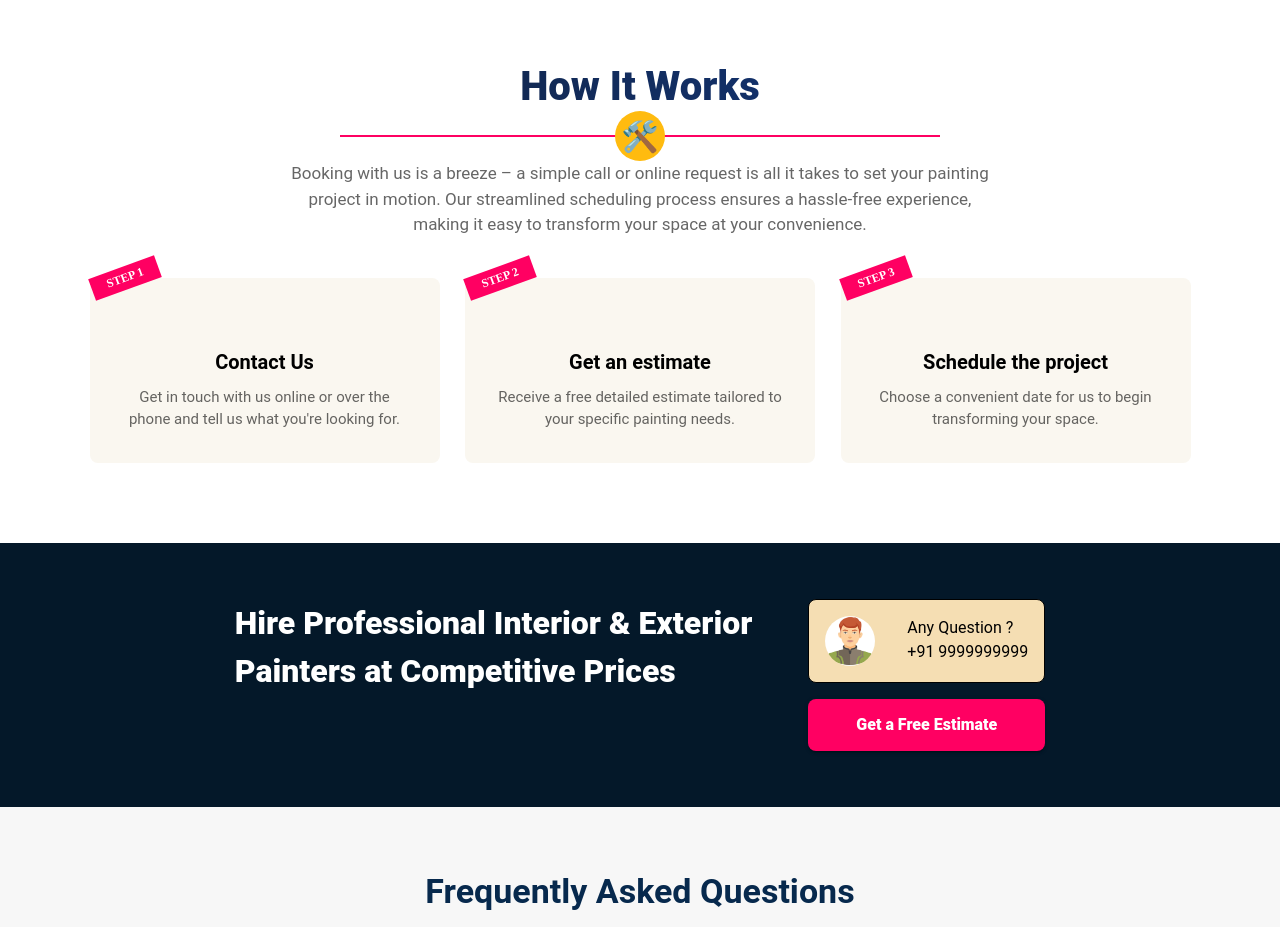
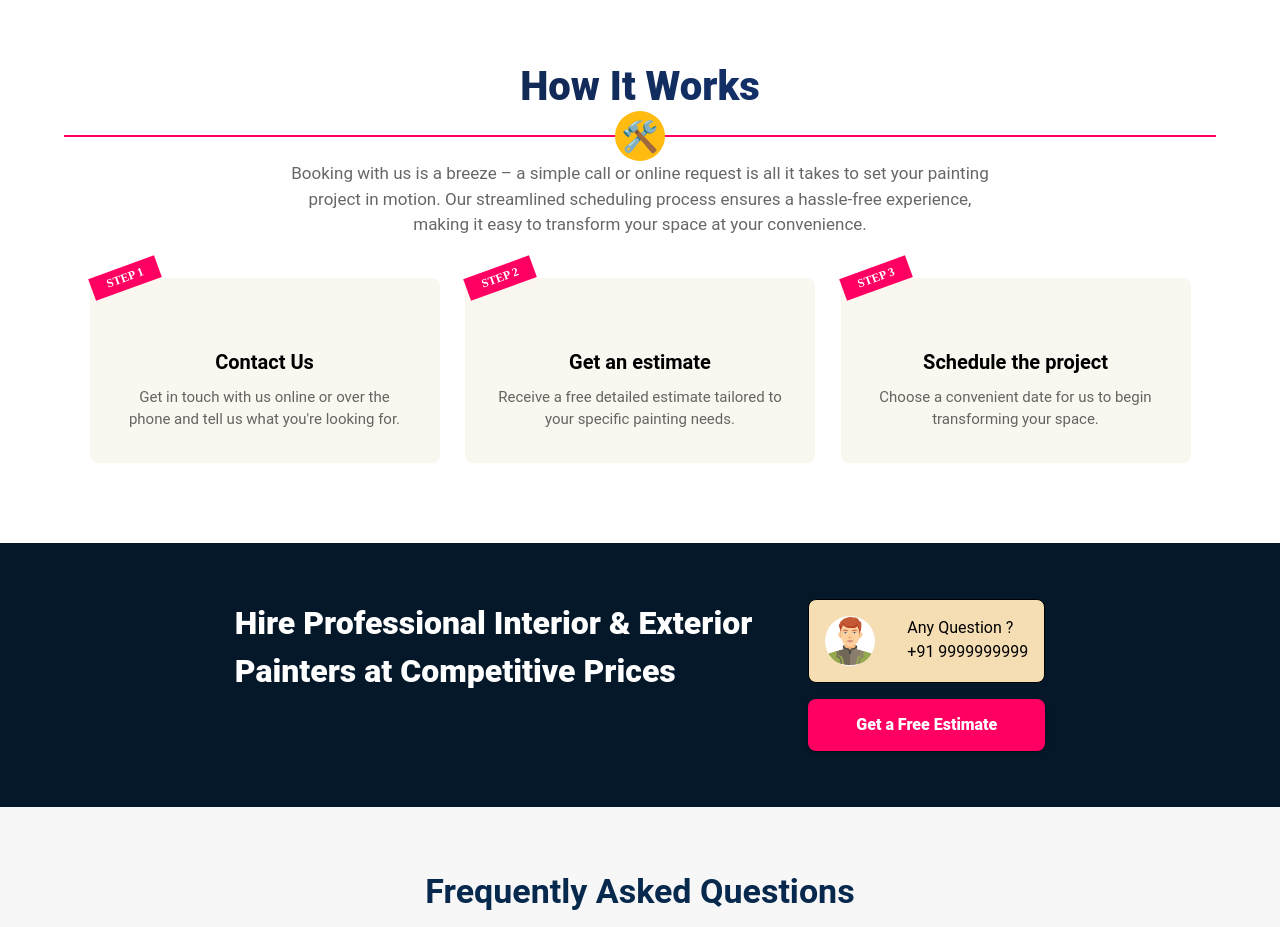
Before and after one commit to rajanalibabaa/Interior-exterior, a React (Vite) app in the folder interiorexterior/: page /about in a window 1280 px wide. Shown: the part 1240-2167 px from the top of the page. Built offline with nearby package versions, Linux system fonts and the light colour scheme; some icons are missing.

Commit message:
pradeep worked files

```diff
--- a/interiorexterior/src/components/Footer.jsx
+++ b/interiorexterior/src/components/Footer.jsx
@@ -40,10 +40,7 @@ export default function Footer() {
     secondary: "#FF7F50",
   };
 
-  const handleNavigate = (path) => {
-    navigate(path);
-    window.scrollTo({ top: 0, behavior: "smooth" });
-  };
+
 
   return (
     <>
@@ -160,7 +157,7 @@ export default function Footer() {
                     mb: 2,
                     color: "#c7c7c7",
                     textDecoration: "none",
-                    "&:hover": { color: "#FFD700", transform: "translateX(5px)" },
+                    "&:hover": { color: "#ff0062", transform: "translateX(5px)" },
                     transition: "all 0.3s ease",
                     fontSize: { xs: "0.9rem", sm: "1rem" }
                   }}
--- a/interiorexterior/src/components/HeroOverlayContent.jsx
+++ b/interiorexterior/src/components/HeroOverlayContent.jsx
@@ -166,7 +166,7 @@ const navigate = useNavigate();
                 animate={isInView ? { opacity: 1, y: 0 } : {}}
                 transition={{ duration: 0.8, delay: 0.3 }}
                 sx={{
-                  color: "rgba(255,255,255,0.85)",
+                  color: "rgba(255, 255, 255, 1)",
                   fontSize: { xs: "1rem", sm: "1.1rem", md: "1.25rem" },
                   fontWeight: 400,
                   textAlign: { xs: "center", lg: "left" },
--- a/interiorexterior/src/components/HowItsWorks.jsx
+++ b/interiorexterior/src/components/HowItsWorks.jsx
@@ -49,10 +49,10 @@ const HowItWorks = () => {
 
           <Box
             sx={{
-              width: 600,
+              width: '100%',
               height: 2,
               background: "#ff0062",
-              mx: "auto",
+              // mx: "auto",
               position: "relative",
               mt: 1,
             }}
```
